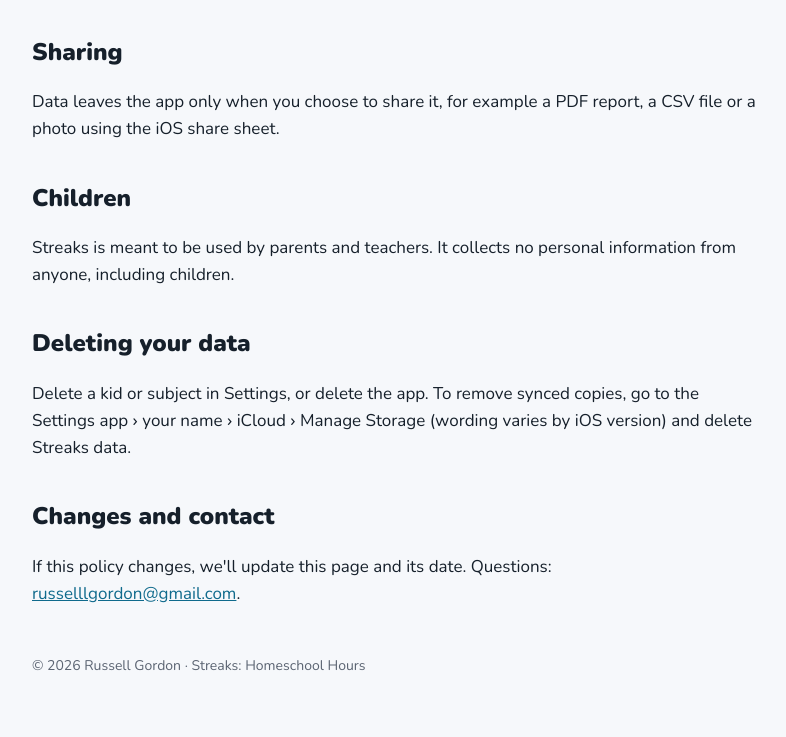
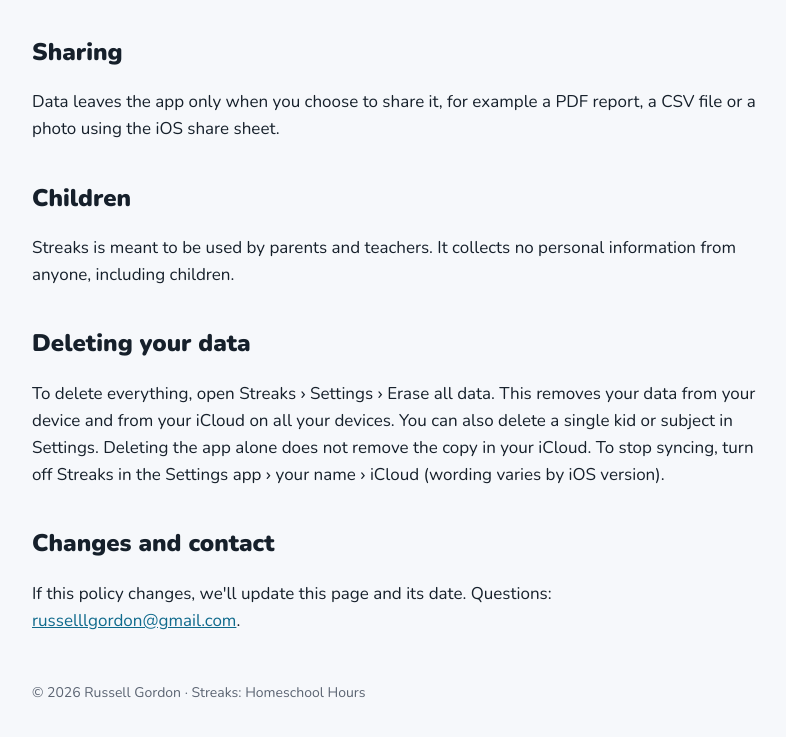
Before and after one commit to russelllgordon/streaks-site, a plain HTML site: page privacy.html in a window 1280 px wide. Shown: the part 822-1559 px from the top of the page, without its empty margins (244-1030 px from the left). Drawn offline with nearby package versions, Linux system fonts and the light colour scheme.

Commit message:
Privacy: explain Erase all data and iCloud copies
Co-Authored-By: Claude Opus 5.5 <noreply@anthropic.com>
Claude-Session: https://claude.ai/code/session_01NWtvSqcVatCgiSZfHGwBPg

```diff
--- a/privacy.html
+++ b/privacy.html
@@ -35,7 +35,7 @@ a{color:var(--accent)}footer{margin-top:48px;color:var(--sub);font-size:14px}
 <h2>Children</h2>
 <p>Streaks is meant to be used by parents and teachers. It collects no personal information from anyone, including children.</p>
 <h2>Deleting your data</h2>
-<p>Delete a kid or subject in Settings, or delete the app. To remove synced copies, go to the Settings app › your name › iCloud › Manage Storage (wording varies by iOS version) and delete Streaks data.</p>
+<p>To delete everything, open Streaks › Settings › Erase all data. This removes your data from your device and from your iCloud on all your devices. You can also delete a single kid or subject in Settings. Deleting the app alone does not remove the copy in your iCloud. To stop syncing, turn off Streaks in the Settings app › your name › iCloud (wording varies by iOS version).</p>
 <h2>Changes and contact</h2>
 <p>If this policy changes, we'll update this page and its date. Questions: <a href="mailto:russelllgordon@gmail.com">russelllgordon@gmail.com</a>.</p>
 
```
